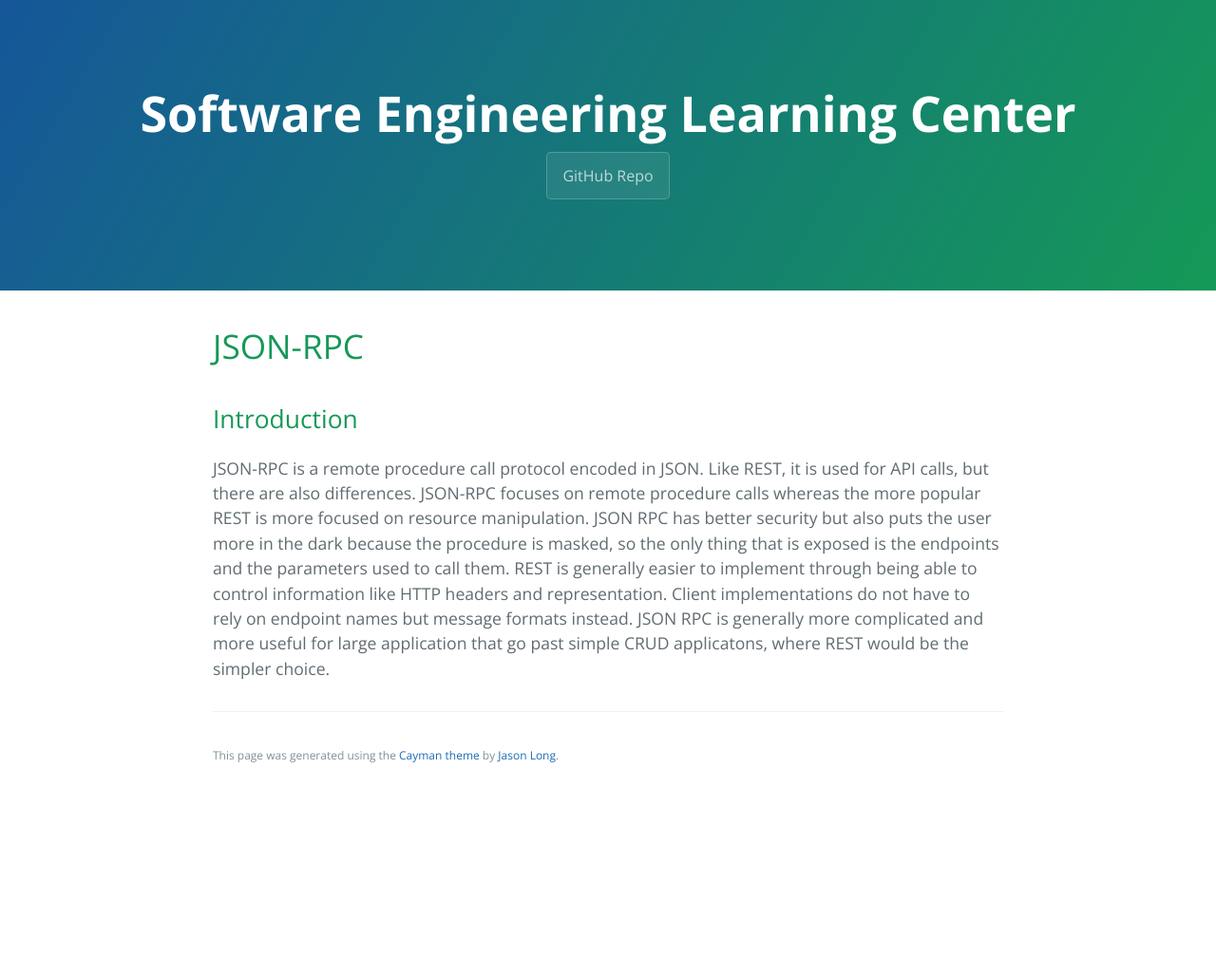
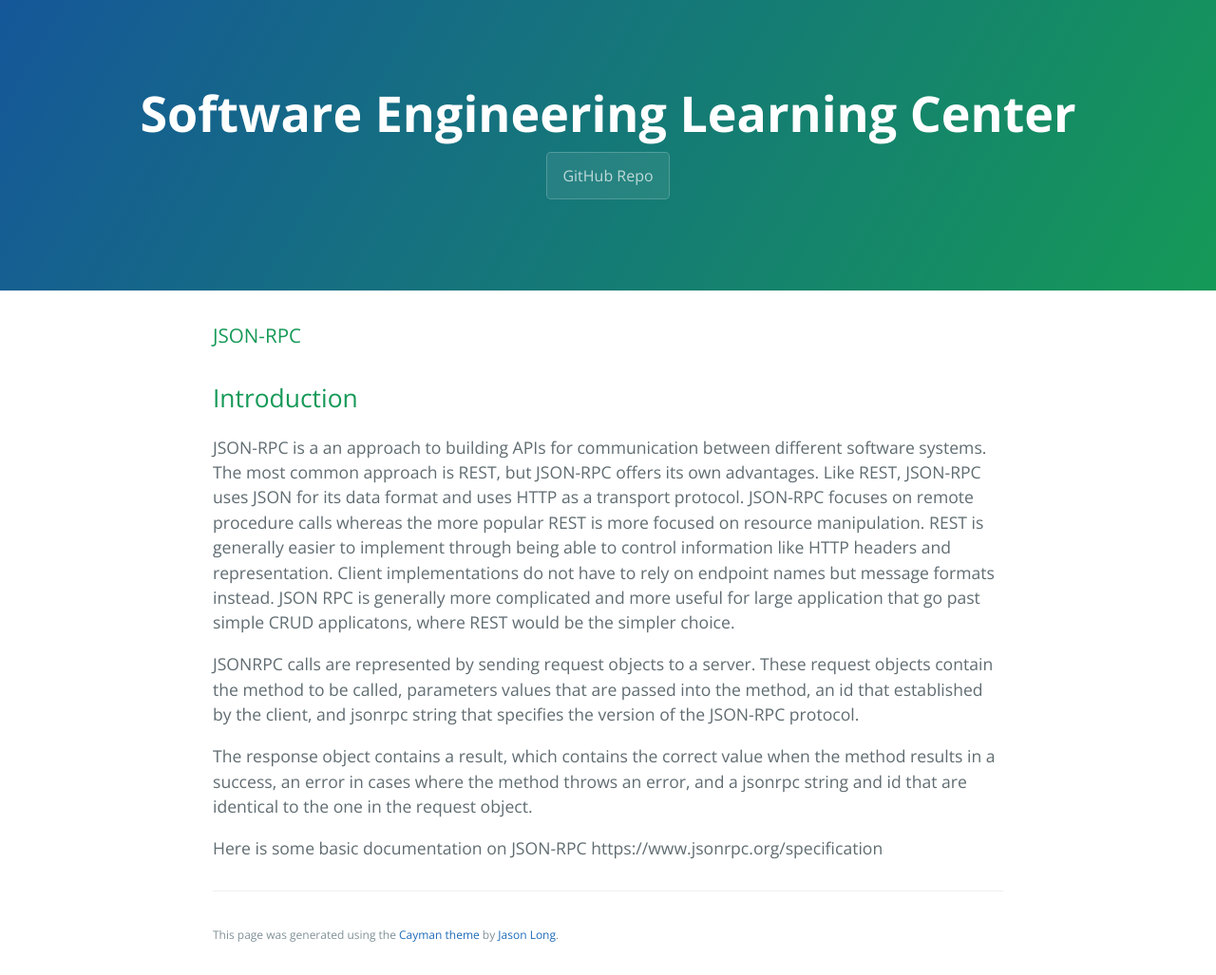
Before and after one commit to learning-software-engineering/learning-software-engineering.github.io, a Jekyll site: the page built from Topics/Tech_Stacks/JSONRPC.md, in a window 1280 px wide. Shown: the whole page at 95% size. Built offline with Jekyll 4.4.1, drawn with Linux system fonts in a browser that asks for light colours; our own code applies the rules of GitHub Pages for plain Markdown files; before the commit the page ends 900 px from its top, so only the background shows below that.

Commit message:
adding more context for JSON-RPC

```diff
--- a/Topics/Tech_Stacks/JSONRPC.md
+++ b/Topics/Tech_Stacks/JSONRPC.md
@@ -1,5 +1,10 @@
-# JSON-RPC
+### JSON-RPC
 
 ## Introduction
-JSON-RPC is a remote procedure call protocol encoded in JSON. Like REST, it is used for API calls, but there are also differences. JSON-RPC focuses on remote procedure calls whereas the more popular REST is more focused on resource manipulation. JSON RPC
-has better security but also puts the user more in the dark because the procedure is masked, so the only thing that is exposed is the endpoints and the parameters used to call them. REST is generally easier to implement through being able to control information like HTTP headers and representation. Client implementations do not have to rely on endpoint names but message formats instead. JSON RPC is generally more complicated and more useful for large application that go past simple CRUD applicatons, where REST would be the simpler choice.
+JSON-RPC is a an approach to building APIs for communication between different software systems. The most common approach is REST, but JSON-RPC offers its own advantages. Like REST, JSON-RPC uses JSON for its data format and uses HTTP as a transport protocol. JSON-RPC focuses on remote procedure calls whereas the more popular REST is more focused on resource manipulation. REST is generally easier to implement through being able to control information like HTTP headers and representation. Client implementations do not have to rely on endpoint names but message formats instead. JSON RPC is generally more complicated and more useful for large application that go past simple CRUD applicatons, where REST would be the simpler choice.
+
+JSONRPC calls are represented by sending request objects to a server. These request objects contain the method to be called, parameters values that are passed into the method, an id that established by the client, and jsonrpc string that specifies the version of the JSON-RPC protocol.
+
+The response object contains a result, which contains the correct value when the method results in a success, an error in cases where the method throws an error, and a jsonrpc string and id that are identical to the one in the request object.
+
+Here is some basic documentation on JSON-RPC https://www.jsonrpc.org/specification
```
Also changed, not shown: Topics/Tech_Stacks.md (+1 -0 lines).
